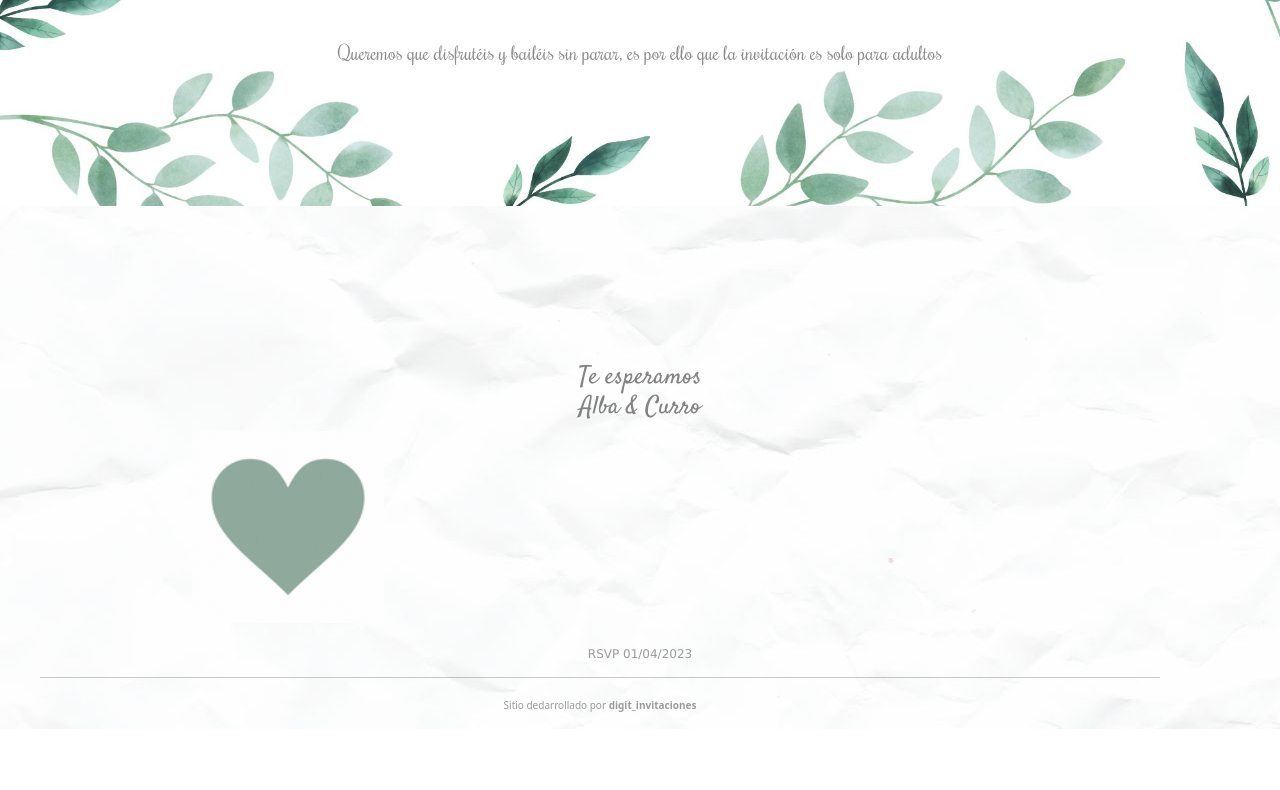
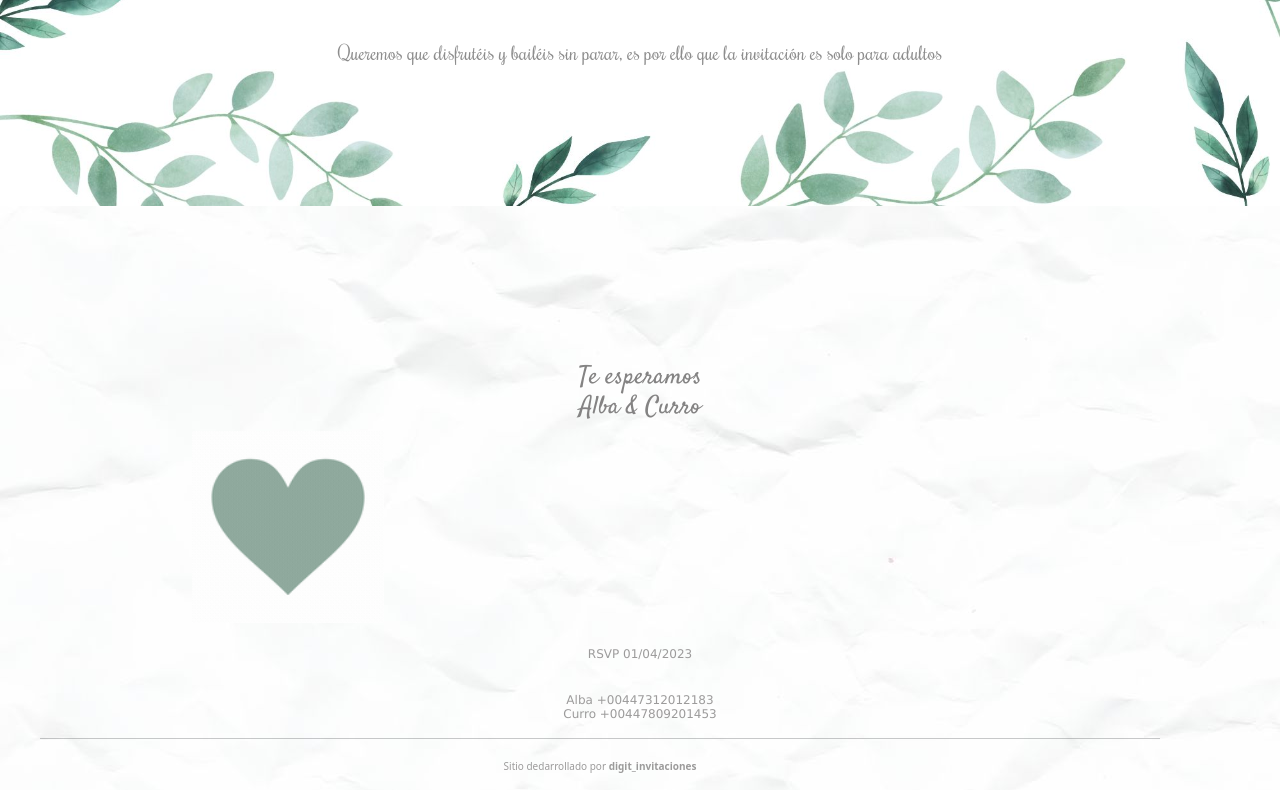
Before and after one commit to invitacionesdigitales/Boda-Alba-Curro-, a plain HTML site: page index.html in a window 1280 px wide. Shown: the part 1859-2649 px from the top of the page. Before the commit the page ends 2588 px from the top, so only its background shows below. Drawn offline with nearby package versions, Linux system fonts and the light colour scheme; some packages are replaced by stand-ins of ours; a script that the page names is missing; a web font is replaced by a local one.

Commit message:
commit casi ultimo

```diff
--- a/index.html
+++ b/index.html
@@ -69,6 +69,8 @@
   <br>
   <br>
   <h6 class="card-fecha"> RSVP 01/04/2023 </h6>
+  <br>
+  <h6 class="card-fecha">Alba +00447312012183 <br>Curro +00447809201453</h6>
   </div>
 
 
```
